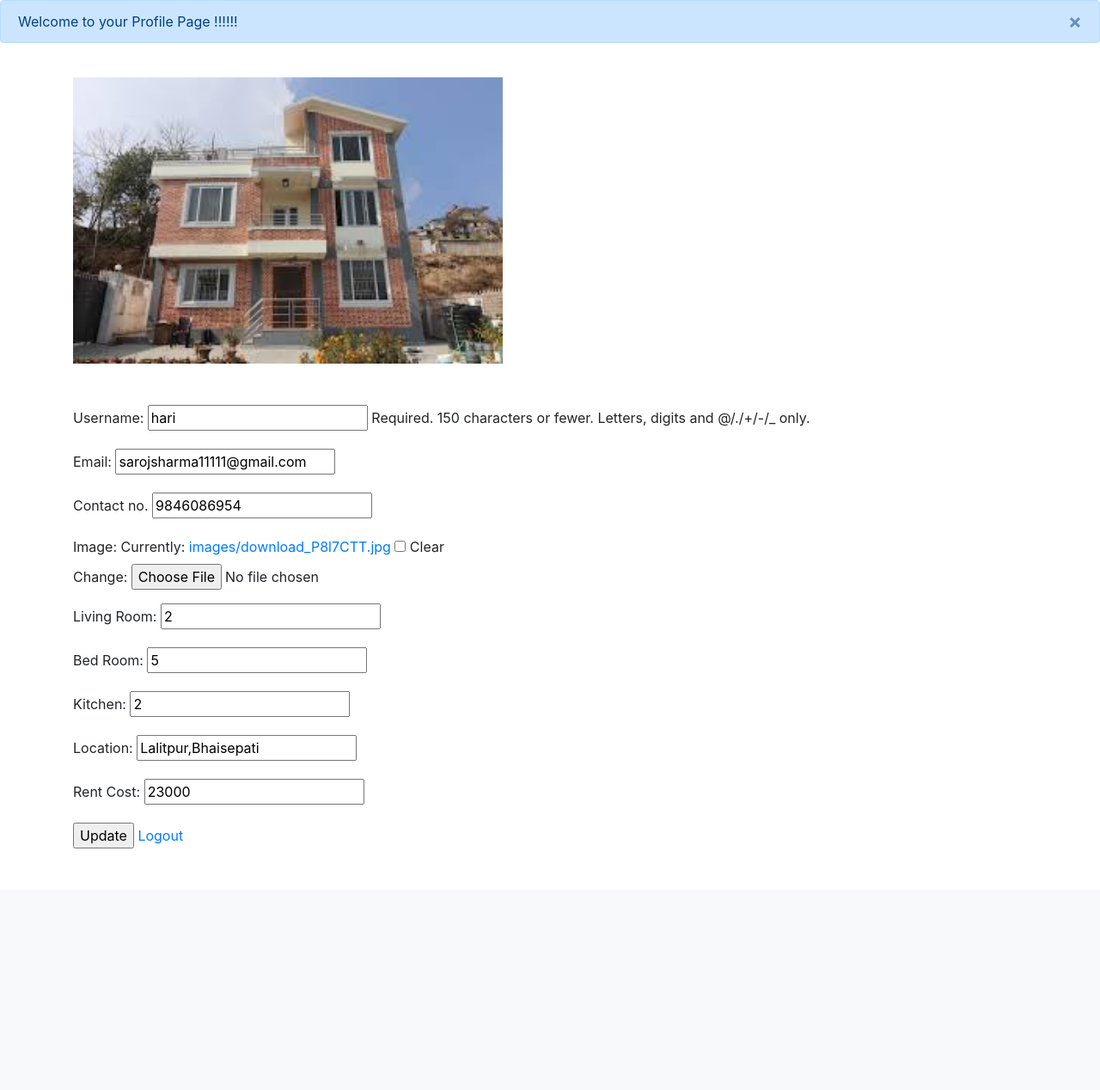
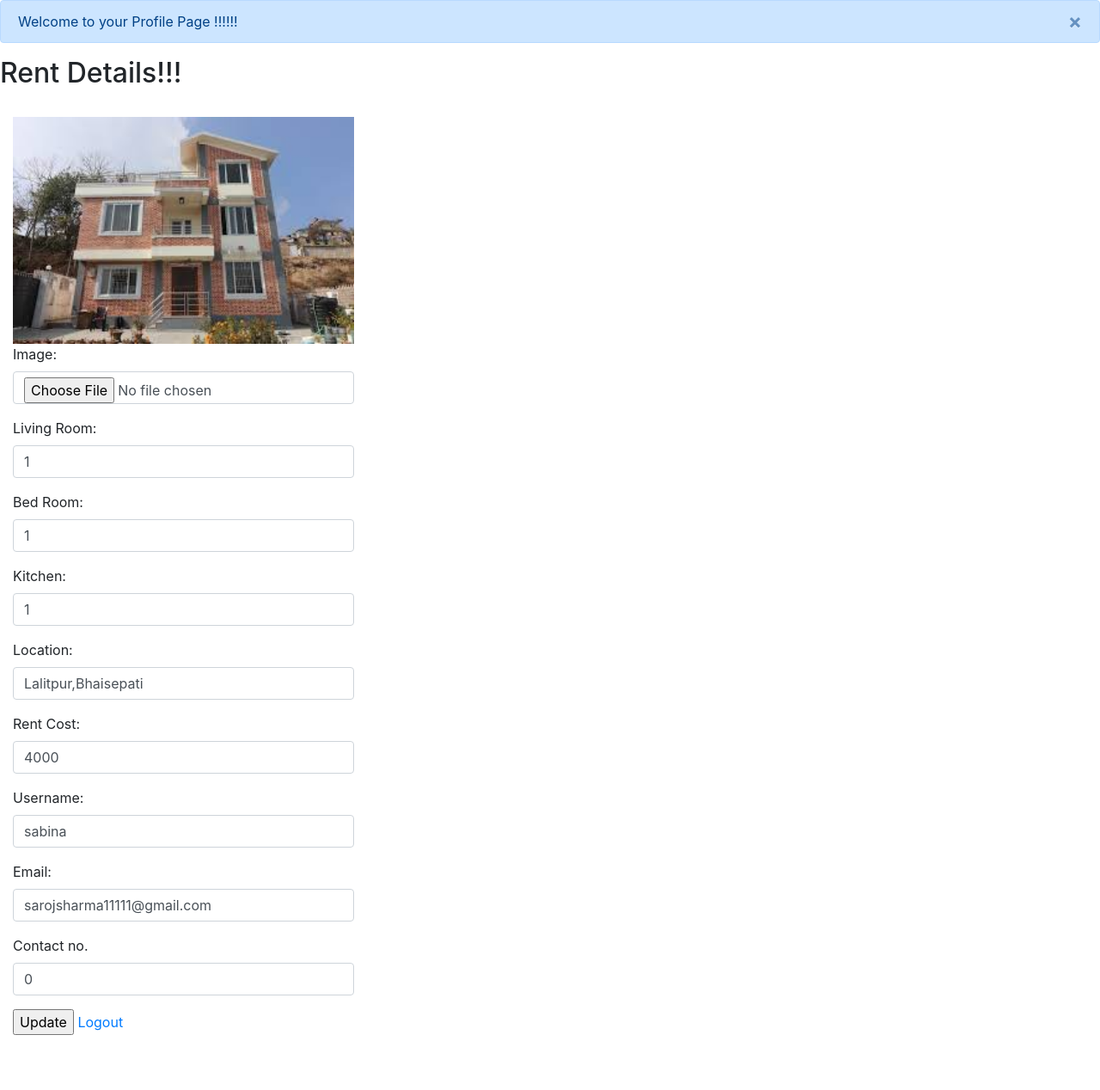
Before and after one commit to sarojsharma1/GharBhada, a Django app: page /profile/ in a window 1280 px wide. Shown: the part 56-1324 px from the top of the page at 86% size. Before the commit the page ends 1043 px from the top, so only its background shows below. Run offline with Django 3.2, Linux system fonts and the light colour scheme; a user stored in the database is signed in; data comes from the database, SQL or seed files in the repository; both versions use the stored data as it was after the commit.

Commit message:
third commit

```diff
--- a/app1/views.py
+++ b/app1/views.py
@@ -61,6 +61,7 @@
 
     return render(request, 'profile.html', context)
 
+
 def contactus(request):
     return render(request,'contact.html')
 
--- a/templates/contact.html
+++ b/templates/contact.html
@@ -76,6 +76,7 @@
 <br>
 <p> Welcome to Contact Page!!! </p>
 
+
 <img src="{% static "images/saroj.jpg" height="30" width="20" %}"/>
 <p>Developer: Saroj Sharma Pangeni </p>
 
--- a/templates/profile.html
+++ b/templates/profile.html
@@ -79,23 +79,45 @@
   </button>
 </div>
 
+
+<h2 class="label label-info">Rent Details!!!</h2>
+
+
 <br>
-<div class="container">
+<div class='container-fluid'>
+
+   <div class='row'>
+     <div class='col-md-4 col-sm-4 col-xs-12'>
+
+
+<form action="" method="POST" enctype="multipart/form-data">
+  <div class="form-group">
+<input type="hidden" name="csrfmiddlewaretoken" value="9O3IEhyTMmtkSPSy4fYieVP6pQYSLMS4DyETtRTlS7vGTzAtD8k1xt0om56SvakB">
+{% csrf_token %}
+
 {% if user.profile.image %}
  <img src="{{user.profile.image.url}}" class="img-fluid" alt="Responsive image" height=500 width=500><br>
 {% else %}
  <h1> No Image </h1>
 {% endif %}
-<br><br>
-<form action="" method='POST' enctype="multipart/form-data">
-{% csrf_token %}
 
-{{u_form.as_p}}
-{{p_form.as_p}}
+<p><label for="id_image">Image:</label> <input type="file" class='form-control' name="image" accept="image/*" id="id_image"></p>
+<p><label for="id_HallNum">Living Room:</label> <input type="number" class='form-control' name="HallNum" value="1" required="" id="id_HallNum"></p>
+<p><label for="id_BedNum">Bed Room:</label> <input type="number" class='form-control' name="BedNum" value="1" required="" id="id_BedNum"></p>
+<p><label for="id_kitchenNum">Kitchen:</label> <input type="number" class='form-control' name="kitchenNum" value="1" required="" id="id_kitchenNum"></p>
+<p><label for="id_Location">Location:</label> <input type="text" class='form-control' name="Location" value="Lalitpur,Bhaisepati" maxlength="50" required="" id="id_Location"></p>
+<p><label for="id_RentCost">Rent Cost:</label> <input type="number" class='form-control' name="RentCost" value="4000" required="" id="id_RentCost"></p>
 
-<input type='submit' value='Update'>
-<a href='{% url 'logout' %}'>Logout</a>
+<p><label for="id_username">Username:</label> <input type="text" class='form-control' name="username" value="sabina" maxlength="150" required="" id="id_username"></p>
+<p><label for="id_email">Email:</label> <input type="email" class='form-control' name="email" value="sarojsharma11111@gmail.com" required="" id="id_email"></p>
+<p><label for="id_Contactno">Contact no.</label> <input type="number" class='form-control' name="Contactno" value="0" required="" id="id_Contactno"></p>
+
+<input type="submit" value="Update">
+<a href="/logout/">Logout</a>
+   </div>
 </form>
+    </div>
+  </div>
 </div>
 <br><br>
 
```
Also changed, not shown: templates/login.html (+18 -7 lines), templates/signup.html (+20 -8 lines), db.sqlite3, media/images/123695944_810697633096200_2459904410843179365_n_DM3yuGs.jpg (added), media/images/rent.jpg (added).
